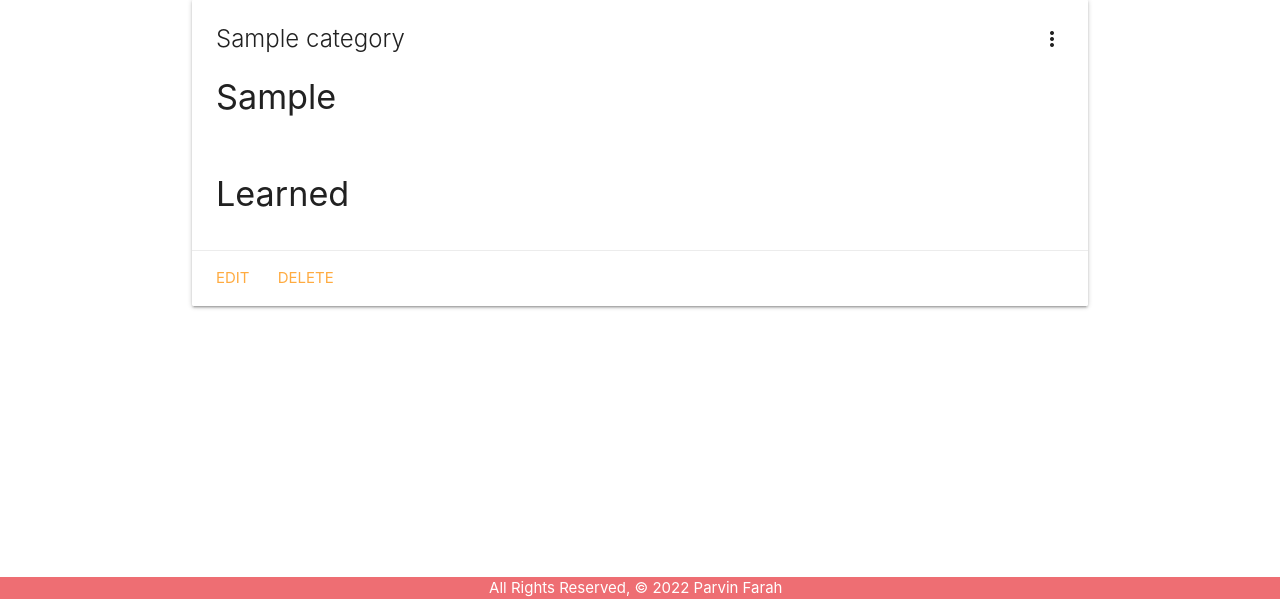
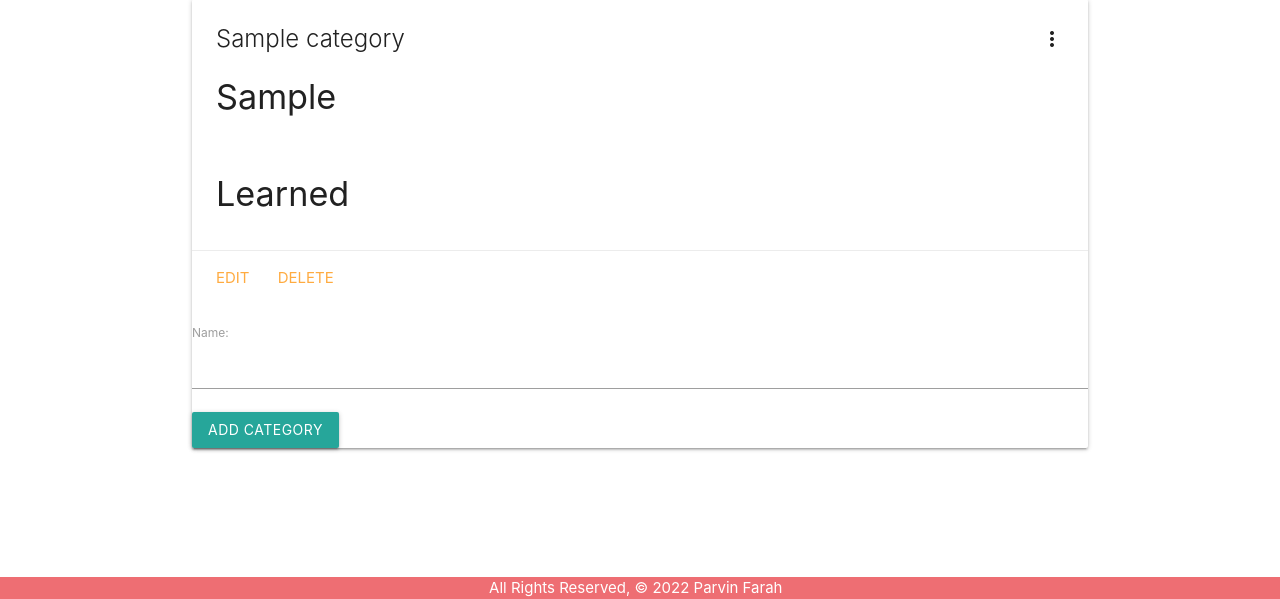
Before and after one commit to parvinfrzd/django-flash-cards, a Django app: page /flashcards/1 in a window 1280 px wide. Shown: the part 201-800 px from the top of the page. Run offline with Django 4.2, Linux system fonts and the light colour scheme; tables that the repository leaves empty hold one stand-in row (values such as "Sample post").

Commit message:
modify details page

```diff
--- a/django_flashcards/flashcards/templates/flashcards/detail.html
+++ b/django_flashcards/flashcards/templates/flashcards/detail.html
@@ -22,6 +22,12 @@
             <a href="{% url 'card_update' flashcard.id %}">Edit</a>
             <a href="{% url 'card_delete' flashcard.id %}">Delete</a>
         </div>
+
+        <form method="post">
+            {% csrf_token %}
+            {{ category_form.as_p }}
+            <input type="submit" class="btn" value="Add Category">
+          </form>
 </div>
 
 
```
